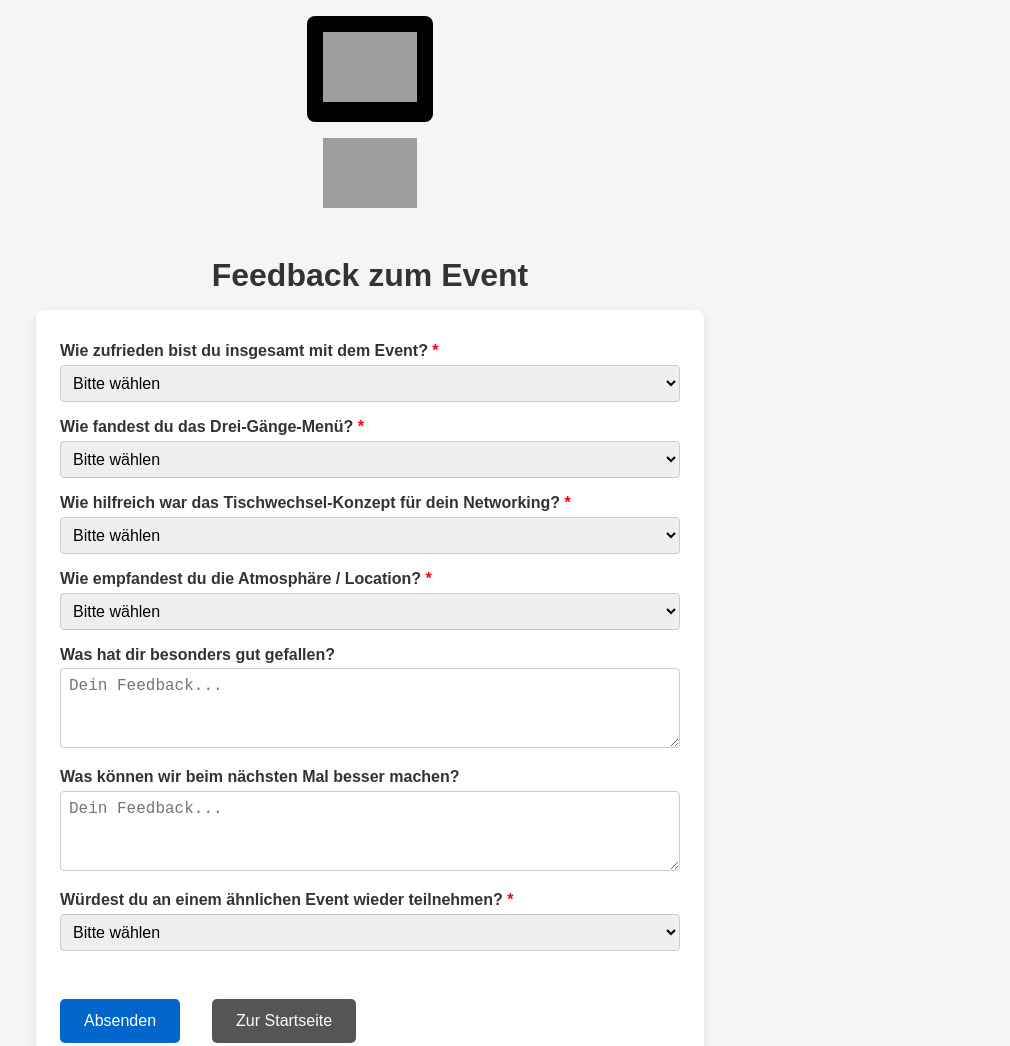
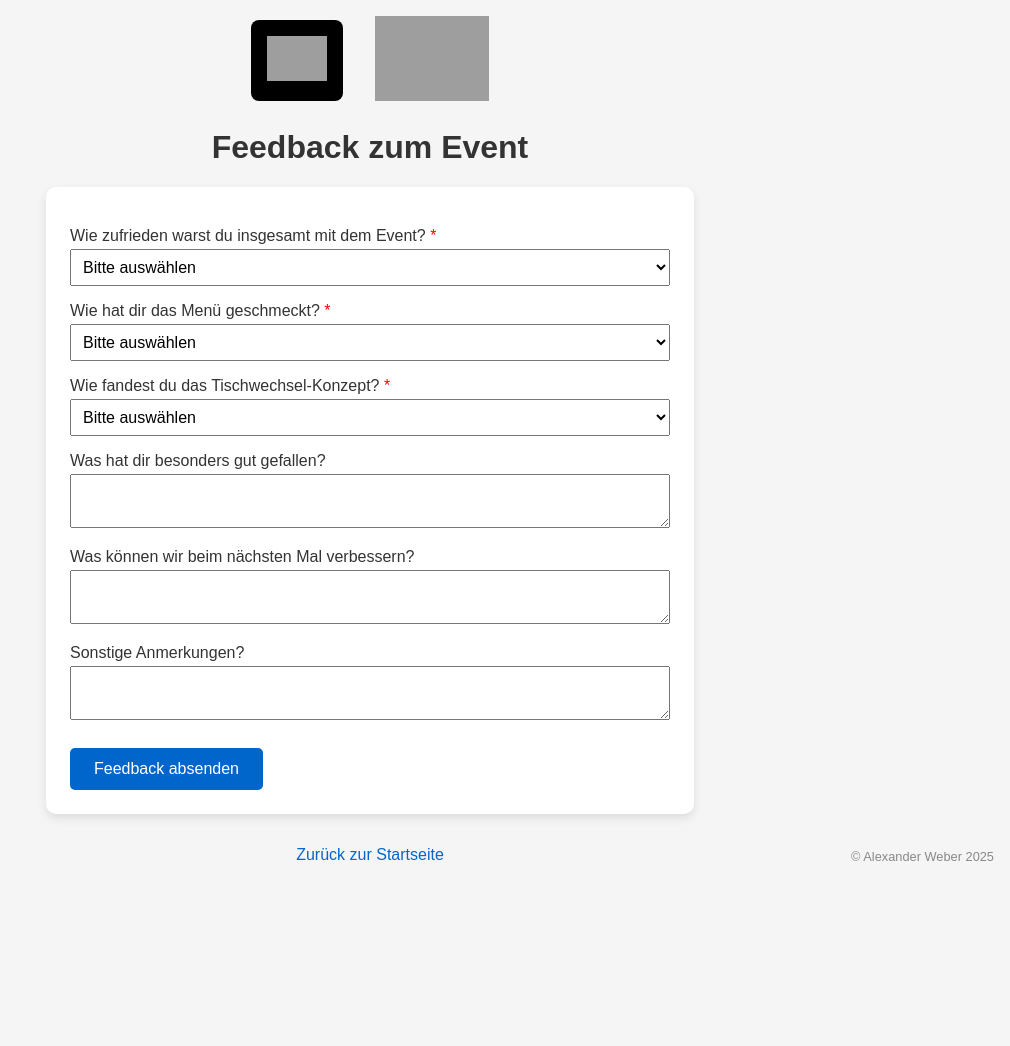
Before and after one commit to canvasstudiosstore/All_You_Can_Meet, a plain HTML site: page feedback.html in a window 1280 px wide. Shown: the top 1046 px of the page, without its empty margins (270-1280 px from the left). After the commit the page ends 880 px from the top, so only its background shows below. Drawn offline with Linux system fonts and the light colour scheme; grey boxes are pictures that could not be loaded.

Commit message:
header anpassung

```diff
--- a/feedback.html
+++ b/feedback.html
@@ -3,9 +3,7 @@
 <head>
   <meta charset="UTF-8" />
   <meta name="viewport" content="width=device-width, initial-scale=1.0" />
-  <title>Feedback zum ALL YOU CAN MEET Event</title>
-<link rel="icon" type="image/png" href="https://wj-duh.de/admin/layout/WJ-2021/favicon-32x32.png?" />
-
+  <title>Feedback – ALL YOU CAN MEET</title>
   <style>
     body {
       font-family: sans-serif;
@@ -13,224 +11,163 @@
       padding: 1rem;
       background: #f5f5f5;
       color: #333;
-      max-width: 700px;
+      max-width: 100%;
       box-sizing: border-box;
       min-height: 100vh;
-      margin-left: auto;
-      margin-right: auto;
-      display: flex;
-      flex-direction: column;
-      min-height: 100vh;
+      position: relative;
     }
+
     header {
       display: flex;
-      flex-direction: column;
+      flex-direction: row;
       align-items: center;
       justify-content: center;
-      gap: 1rem;
+      gap: 2rem;
       margin-bottom: 1.5rem;
+      flex-wrap: wrap;
     }
+
     .logo-block {
       background: #000;
       padding: 1rem;
       border-radius: 8px;
     }
-    .logo-block img {
-      height: 60px;
+
+    .wj-logo {
+      height: 45px;
+      width: auto;
     }
-    header a img:last-child {
-      height: 70px !important;
+
+    .rohrmeisterei-logo {
+      height: 85px;
+      width: auto;
     }
+
+    h1 {
+      text-align: center;
+    }
+
     form {
+      max-width: 600px;
+      margin: 0 auto;
       background: white;
-      padding: 1rem 1.5rem;
-      border-radius: 8px;
-      box-shadow: 0 4px 10px rgba(0,0,0,0.1);
-      flex-grow: 1;
+      padding: 1.5rem;
+      border-radius: 10px;
+      box-shadow: 0 4px 10px rgba(0, 0, 0, 0.1);
     }
+
     label {
       display: block;
       margin-top: 1rem;
-      font-weight: bold;
     }
-    label.required::after {
-      content: " *";
-      color: red;
-    }
-    select, textarea {
+
+    input[type="text"], textarea, select {
       width: 100%;
       padding: 0.5rem;
-      margin-top: 0.3rem;
-      border-radius: 4px;
-      border: 1px solid #ccc;
+      margin-top: 0.25rem;
       font-size: 1rem;
       box-sizing: border-box;
     }
-    textarea {
-      resize: vertical;
-      min-height: 80px;
-    }
+
     button {
       margin-top: 1.5rem;
       background: #0066cc;
       color: white;
+      padding: 0.75rem 1.5rem;
       border: none;
-      padding: 0.8rem 1.5rem;
       border-radius: 5px;
       font-size: 1rem;
       cursor: pointer;
     }
-    button.back-button {
-      background: #555;
-      margin-left: 1rem;
+
+    .back-link {
+      display: block;
+      text-align: center;
+      margin-top: 2rem;
+      text-decoration: none;
+      color: #0066cc;
+      font-size: 1rem;
     }
-    .button-row {
-      display: flex;
-      justify-content: flex-start;
-      gap: 1rem;
-      margin-top: 1.5rem;
-    }
-    h1 {
-      text-align: center;
-      margin-bottom: 1rem;
-    }
-    .success-message {
-      margin-top: 1rem;
-      color: green;
-      font-weight: bold;
-      text-align: center;
-    }
-    .error-message {
-      margin-top: 1rem;
-      color: red;
-      font-weight: bold;
-      text-align: center;
-    }
+
     footer {
-      margin-top: 2rem;
+      position: absolute;
+      bottom: 1rem;
+      right: 1rem;
       font-size: 0.8rem;
       color: #888;
-      text-align: right;
+    }
+
+    @media (max-width: 600px) {
+      footer {
+        position: static;
+        margin-top: 2rem;
+        text-align: right;
+      }
     }
   </style>
 </head>
 <body>
   <header>
     <a href="https://wj-duh.de/" class="logo-block" target="_blank">
-      <img src="https://wj-duh.de/files/WJ-Dortmund_Logo_weiss.svg" alt="Wirtschaftsjunioren Logo" />
+      <img class="wj-logo" src="https://wj-duh.de/files/WJ-Dortmund_Logo_weiss.svg" alt="Wirtschaftsjunioren Logo" />
     </a>
     <a href="https://www.rohrmeisterei-schwerte.de" target="_blank">
-      <img src="https://www.rohrmeisterei-schwerte.de/files/framework/images/logo@2x.png" alt="Rohrmeisterei Logo" />
+      <img class="rohrmeisterei-logo" src="https://www.rohrmeisterei-schwerte.de/files/framework/images/logo@2x.png" alt="Rohrmeisterei Logo" />
     </a>
   </header>
 
   <h1>Feedback zum Event</h1>
+  <form id="feedbackForm">
+    <label>Wie zufrieden warst du insgesamt mit dem Event? <span style="color: red">*</span>
+      <select required name="overall">
+        <option value="">Bitte auswählen</option>
+        <option>Sehr zufrieden</option>
+        <option>Zufrieden</option>
+        <option>Neutral</option>
+        <option>Unzufrieden</option>
+        <option>Sehr unzufrieden</option>
+      </select>
+    </label>
 
-  <form id="feedbackForm">
-    <label for="overall" class="required">Wie zufrieden bist du insgesamt mit dem Event?</label>
-    <select id="overall" name="overall" required>
-      <option value="">Bitte wählen</option>
-      <option value="1">1 – Sehr unzufrieden</option>
-      <option value="2">2</option>
-      <option value="3">3 – Neutral</option>
-      <option value="4">4</option>
-      <option value="5">5 – Sehr zufrieden</option>
-    </select>
+    <label>Wie hat dir das Menü geschmeckt? <span style="color: red">*</span>
+      <select required name="menu">
+        <option value="">Bitte auswählen</option>
+        <option>Ausgezeichnet</option>
+        <option>Gut</option>
+        <option>Okay</option>
+        <option>Schwach</option>
+        <option>Schlecht</option>
+      </select>
+    </label>
 
-    <label for="menu" class="required">Wie fandest du das Drei-Gänge-Menü?</label>
-    <select id="menu" name="menu" required>
-      <option value="">Bitte wählen</option>
-      <option value="1">1 – Schlecht</option>
-      <option value="2">2</option>
-      <option value="3">3 – Okay</option>
-      <option value="4">4</option>
-      <option value="5">5 – Ausgezeichnet</option>
-    </select>
+    <label>Wie fandest du das Tischwechsel-Konzept? <span style="color: red">*</span>
+      <select required name="rotation">
+        <option value="">Bitte auswählen</option>
+        <option>Sehr bereichernd</option>
+        <option>Gut</option>
+        <option>Neutral</option>
+        <option>Nicht hilfreich</option>
+      </select>
+    </label>
 
-    <label for="networking" class="required">Wie hilfreich war das Tischwechsel-Konzept für dein Networking?</label>
-    <select id="networking" name="networking" required>
-      <option value="">Bitte wählen</option>
-      <option value="1">1 – Nicht hilfreich</option>
-      <option value="2">2</option>
-      <option value="3">3 – Neutral</option>
-      <option value="4">4</option>
-      <option value="5">5 – Sehr hilfreich</option>
-    </select>
+    <label>Was hat dir besonders gut gefallen?</label>
+    <textarea name="positive"></textarea>
 
-    <label for="atmosphere" class="required">Wie empfandest du die Atmosphäre / Location?</label>
-    <select id="atmosphere" name="atmosphere" required>
-      <option value="">Bitte wählen</option>
-      <option value="1">1 – Schlecht</option>
-      <option value="2">2</option>
-      <option value="3">3 – Okay</option>
-      <option value="4">4</option>
-      <option value="5">5 – Ausgezeichnet</option>
-    </select>
+    <label>Was können wir beim nächsten Mal verbessern?</label>
+    <textarea name="improvement"></textarea>
 
-    <label for="likes">Was hat dir besonders gut gefallen?</label>
-    <textarea id="likes" name="likes" placeholder="Dein Feedback..."></textarea>
+    <label>Sonstige Anmerkungen?</label>
+    <textarea name="comments"></textarea>
 
-    <label for="improvements">Was können wir beim nächsten Mal besser machen?</label>
-    <textarea id="improvements" name="improvements" placeholder="Dein Feedback..."></textarea>
+    <button type="submit">Feedback absenden</button>
+  </form>
 
-    <label for="repeat" class="required">Würdest du an einem ähnlichen Event wieder teilnehmen?</label>
-    <select id="repeat" name="repeat" required>
-      <option value="">Bitte wählen</option>
-      <option value="ja">Ja</option>
-      <option value="nein">Nein</option>
-    </select>
-
-    <div class="button-row">
-      <button type="submit">Absenden</button>
-      <button type="button" class="back-button" onclick="window.location.href='index.html'">Zur Startseite</button>
-    </div>
-
-    <div id="formMessage"></div>
-  </form>
+  <a href="index.html" class="back-link">Zurück zur Startseite</a>
 
   <footer>
     © Alexander Weber 2025
   </footer>
 
-  <script>
-    const form = document.getElementById('feedbackForm');
-    const formMessage = document.getElementById('formMessage');
-    const submitButton = form.querySelector('button[type="submit"]');
-
-    form.addEventListener('submit', async (e) => {
-      e.preventDefault();
-
-      const url = 'https://script.google.com/macros/s/AKfycbzOpwBf-oGHfhvzJEsJ0D6Tqf14UG6HGK9Jjr5PizsfOA12k_OHm0aIl-xuVPlt_vu3uQ/exec'; // <-- Hier Web-App-URL eintragen!
-
-      const formData = new FormData(form);
-
-      // Button deaktivieren, um Mehrfachsendungen zu verhindern
-      submitButton.disabled = true;
-      submitButton.textContent = 'Wird gesendet...';
-
-      try {
-        const response = await fetch(url, {
-          method: 'POST',
-          body: formData,
-        });
-
-        const result = await response.json();
-
-        if (result.result === 'success') {
-          formMessage.textContent = 'Danke für dein Feedback!';
-          formMessage.className = 'success-message';
-          form.reset();
-        } else {
-          throw new Error('Fehler beim Absenden');
-        }
-      } catch (error) {
-        formMessage.textContent = 'Fehler beim Absenden. Bitte versuche es später nochmal.';
-        formMessage.className = 'error-message';
-        // Button wieder aktivieren bei Fehler
-        submitButton.disabled = false;
-        submitButton.textContent = 'Absenden';
-      }
-    });
-  </script>
+  <script src="feedback.js"></script>
 </body>
 </html>
```
Also changed, not shown: index.html (+11 -10 lines).
